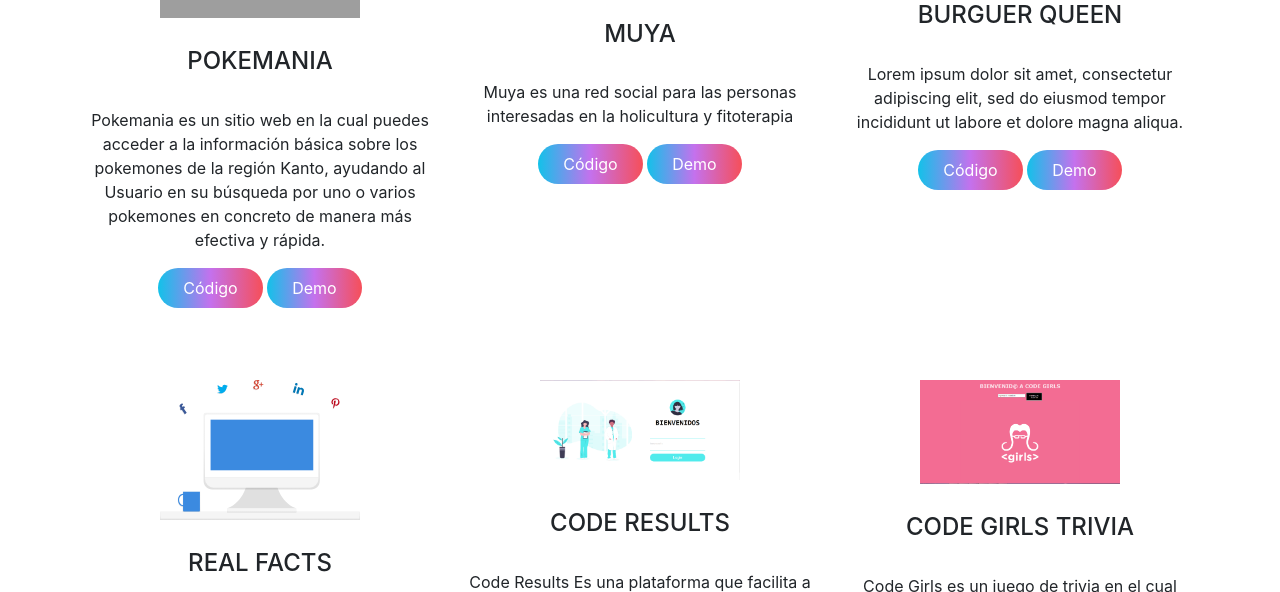
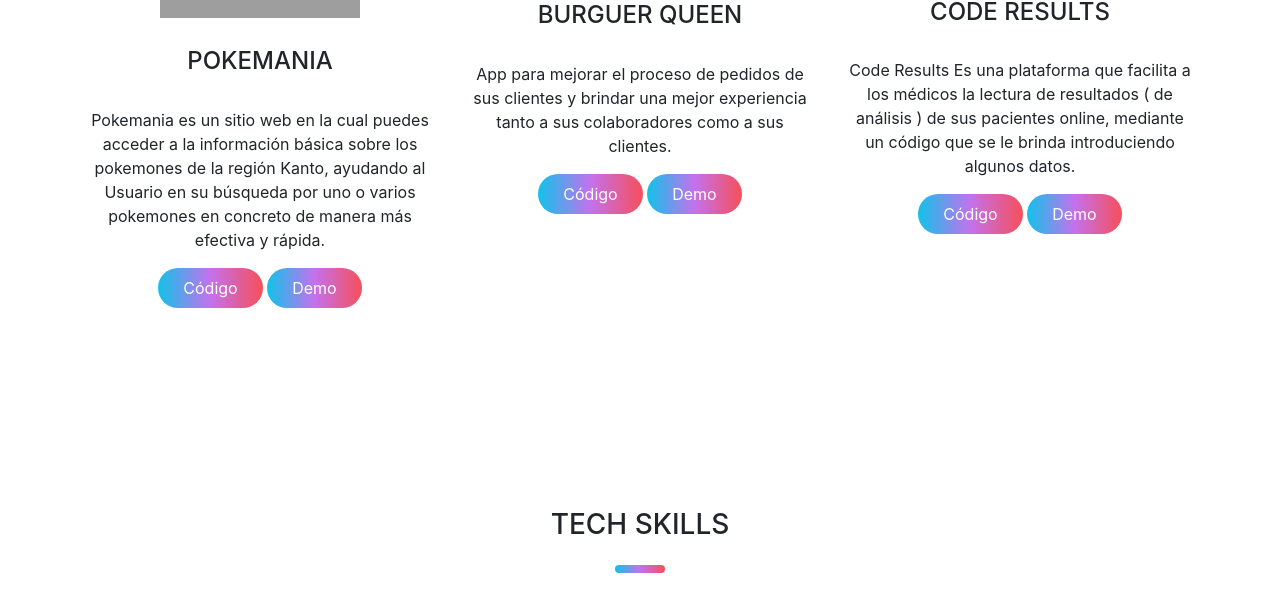
Before and after one commit to Lesliee97/Leslie-Rodriguez, a plain HTML site: page index.html in a window 1280 px wide. Shown: the part 1749-2341 px from the top of the page. Drawn offline with nearby package versions, Linux system fonts and the light colour scheme; grey boxes are pictures that could not be loaded.

Commit message:
quitando proyectos

```diff
--- a/index.html
+++ b/index.html
@@ -110,32 +110,33 @@
             <a href=" https://lesliee97.github.io/LIM010-data-lovers/src/" class="btn btn-primary"">Demo</a>
 
           </div>
-          <div class=" col-md-4 services">
+          <!-- <div class=" col-md-4 services">
             <img src="svg/branding.svg" class="service-img" alt="">
             <h4>MUYA</h4>
             <p>Muya es una red social para las personas interesadas en la holicultura y fitoterapia</p>
             <button type="button" class="btn btn-primary" name="button">Código</button>
             <button type="button" class="btn btn-primary" name="button">Demo</button>
-        </div>
+        </div> -->
         <div class="col-md-4 services">
           <img src="images/testimonials/burguerqueen.PNG" class="service-img" alt="">
           <h4>BURGUER QUEEN</h4>
-          <p>Lorem ipsum dolor sit amet, consectetur adipiscing elit,
-            sed do eiusmod tempor incididunt ut labore et dolore magna aliqua.
+          <p>App para mejorar el proceso de
+            pedidos de sus clientes y brindar una mejor experiencia tanto a
+            sus colaboradores como a sus clientes.
           </p>
           <button type="button" class="btn btn-primary" name="button">Código</button>
           <button type="button" class="btn btn-primary" name="button">Demo</button>
         </div>
 
-        <div class="col-md-4 services">
+        <!-- <div class="col-md-4 services">
           <img src="svg/social.svg" class="service-img" alt="">
           <h4>REAL FACTS</h4>
           <p>Lorem ipsum dolor sit amet, consectetur adipiscing elit,
             sed do eiusmod tempor incididunt ut labore et dolore magna aliqua.
-          </p>
-          <button type="button" class="btn btn-primary" name="button">Código</button>
+          </p> -->
+          <!-- <button type="button" class="btn btn-primary" name="button">Código</button>
           <button type="button" class="btn btn-primary" name="button">Demo</button>
-        </div>
+        </div> -->
         <div class="col-md-4 services">
           <img src="images/testimonials/cipher.PNG" class="service-img" alt="">
           <h4>CODE RESULTS</h4>
@@ -145,13 +146,13 @@
           <a href="https://github.com/Lesliee97/LIM010-Cipher" class="btn btn-primary"">Código</a>
           <a href=" https://lesliee97.github.io/LIM010-Cipher/src/" class="btn btn-primary"">Demo</a>
         </div>
-        <div class="col-md-4 services">
+        <!-- <div class="col-md-4 services">
           <img src="images/testimonials/codegirl.PNG" class="service-img" alt="">
           <h4>CODE Girls Trivia</h4>
           <p> Code Girls es un juego de trivia en el cual tendras dos temas a elegir, y cada uno con sus preguntas y alternativas respectivas, gana el que acumule más puntos.
           </p>
           <a href="https://github.com/Lesliee97/LIM010-Cipher" class="btn btn-primary"">Código</a>
-          <a href=" https://lesliee97.github.io/LIM010-Cipher/src/" class="btn btn-primary"">Demo</a>
+          <a href=" https://lesliee97.github.io/LIM010-Cipher/src/" class="btn btn-primary"">Demo</a> -->
         </div>
       </div>
     </div>
```
